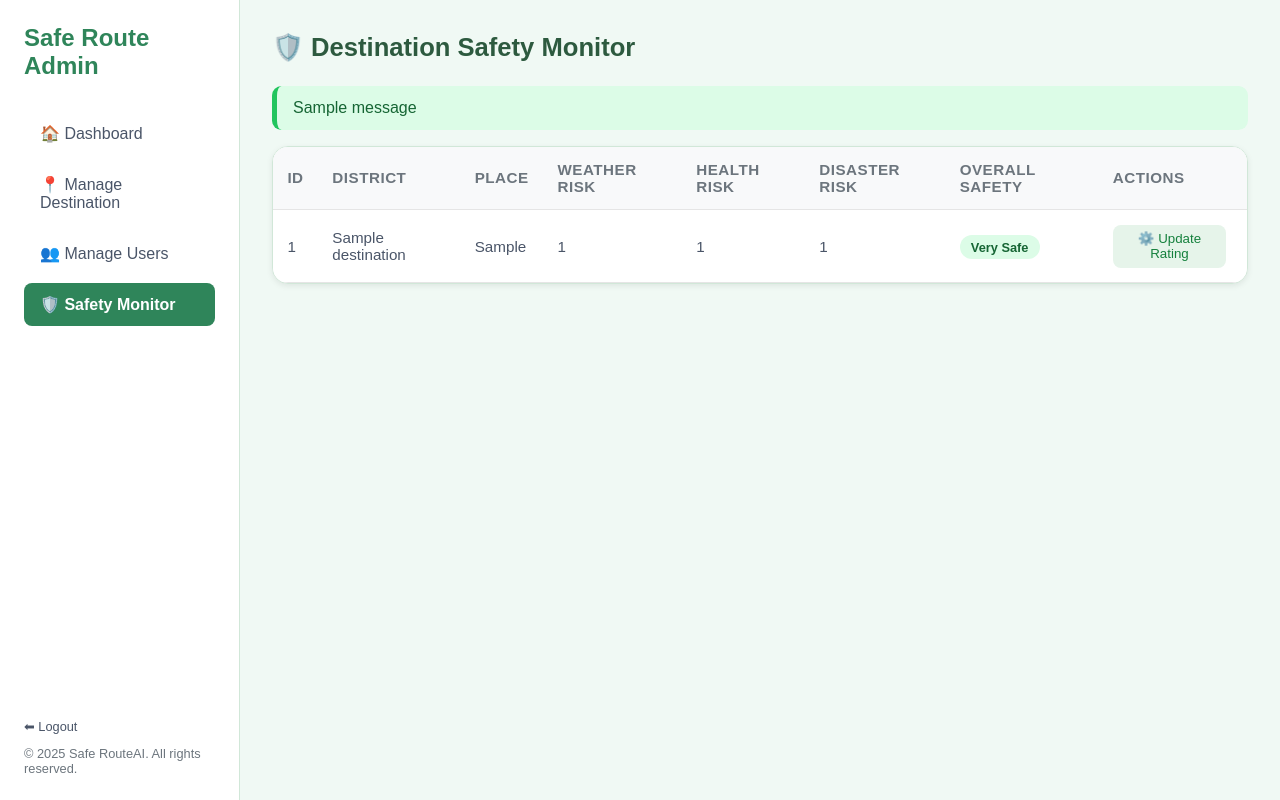
After one commit to hadeelashams/Safety-route-AI-Project-fork, a Flask app: page /admin/monitor in a window 1280 px wide. The commit adds this page. Run offline with Flask 3, Linux system fonts and the light colour scheme; tables that the repository leaves empty hold one stand-in row (values such as "Sample post"); one stand-in notice (Sample message) is shown.

Commit message:
completed

```diff
--- a/templates/admin/admin_layout.html
+++ b/templates/admin/admin_layout.html
@@ -3,7 +3,10 @@
 <head>
     <meta charset="UTF-8">
     <meta name="viewport" content="width=device-width, initial-scale=1.0">
+
+    <!-- ### THIS IS THE ONLY 'title' BLOCK THAT SHOULD EXIST ### -->
     <title>{% block title %}Safe Route Admin{% endblock %}</title>
+
     <!-- Link to the main admin stylesheet -->
     <link rel="stylesheet" href="{{ url_for('static', filename='css/admin.css') }}">
 
@@ -14,23 +17,20 @@
         <div>
             <h1>Safe Route Admin</h1>
             <nav class="nav">
-                <!-- MODIFIED: Links are now standard hrefs pointing to Flask routes -->
-                <!-- The 'active' class is now controlled by the active_page variable -->
-                <!-- FIX: Corrected url_for to use the blueprint prefix 'admin.' -->
                 <a href="{{ url_for('admin.dashboard') }}" class="nav-link {% if active_page == 'dashboard' %}active{% endif %}">🏠 Dashboard</a>
                 <a href="{{ url_for('admin.manage_destination') }}" class="nav-link {% if active_page == 'destinations' %}active{% endif %}">📍 Manage Destination</a>
                 <a href="{{ url_for('admin.manage_users') }}" class="nav-link {% if active_page == 'users' %}active{% endif %}">👥 Manage Users</a>
+                <a href="{{ url_for('admin.monitor') }}" class="nav-link {% if active_page == 'monitor' %}active{% endif %}">🛡️ Safety Monitor</a>
             </nav>
         </div>
         <div class="sidebar-footer">
-            <!-- FIX: Changed logout link to point to the correct logout route -->
             <a href="{{ url_for('auth.logout') }}" class="logout">⬅ Logout</a>
             <span>© 2025 Safe RouteAI. All rights reserved.</span>
         </div>
     </aside>
 
     <main class="main" id="content">
-        <!-- MODIFIED: Content from child templates will be inserted here -->
+        <!-- Content from child templates will be inserted here -->
         {% block content %}{% endblock %}
     </main>
 
--- /dev/null
+++ b/templates/admin/monitor.html
@@ -0,0 +1,188 @@
+{% extends "admin/admin_layout.html" %}
+
+{% block title %}Destination Monitor - Safe Route{% endblock %}
+
+{% block content %}
+<h2 class="page-title">🛡️ Destination Safety Monitor</h2>
+
+<!-- Flash Messages -->
+{% with messages = get_flashed_messages(with_categories=true) %}
+  {% if messages %}
+    {% for category, message in messages %}
+      <div class="alert alert-{{ 'success' if category == 'success' else 'error' }}">{{ message }}</div>
+    {% endfor %}
+  {% endif %}
+{% endwith %}
+
+<!-- Destination Ratings Table -->
+<div class="table-card">
+  <table>
+    <thead>
+      <tr>
+        <th>ID</th>
+        <th>District</th>
+        <th>Place</th>
+        <th>Weather Risk</th>
+        <th>Health Risk</th>
+        <th>Disaster Risk</th>
+        <th>Overall Safety</th>
+        <th>Actions</th>
+      </tr>
+    </thead>
+    <tbody>
+      {% for dest in destinations %}
+      <tr>
+        <td>{{ dest.Destination_id }}</td>
+        <td>{{ dest.Name }}</td>
+        <td>{{ dest.Place }}</td>
+        <td>{{ dest.safety_rating.weather_risk if dest.safety_rating else 'N/A' }}</td>
+        <td>{{ dest.safety_rating.health_risk if dest.safety_rating else 'N/A' }}</td>
+        <td>{{ dest.safety_rating.disaster_risk if dest.safety_rating else 'N/A' }}</td>
+        <td>
+          {% if dest.safety_rating and dest.safety_rating.weather_risk is not none and dest.safety_rating.health_risk is not none and dest.safety_rating.disaster_risk is not none %}
+            {% set avg_risk = (dest.safety_rating.weather_risk + dest.safety_rating.health_risk + dest.safety_rating.disaster_risk) / 3 %}
+            {% if avg_risk <= 1.5 %}
+              <span class="badge badge-safe">Very Safe</span>
+            {% elif avg_risk <= 2.5 %}
+              <span class="badge badge-safe">Safe</span>
+            {% elif avg_risk <= 3.5 %}
+              <span class="badge badge-caution">Moderate</span>
+            {% else %}
+              <span class="badge badge-unsafe">Risky</span>
+            {% endif %}
+          {% else %}
+            <span class="badge badge-unknown">Not Rated</span>
+          {% endif %}
+        </td>
+        <td class="actions">
+          <!-- ### START: THIS IS THE FIX ### -->
+          <!-- Using the `default(1)` filter is safer than an if/else here. -->
+          <!-- It handles both a missing `safety_rating` object AND `None` values for the risks. -->
+          <button type="button"
+             class="btn-secondary"
+             onclick="openRatingModal(
+               {{ dest.Destination_id }},
+               '{{ dest.Place | e }}',
+               {% if dest.safety_rating %}{{ dest.safety_rating.weather_risk or 1 }}{% else %}1{% endif %},
+               {% if dest.safety_rating %}{{ dest.safety_rating.health_risk or 1 }}{% else %}1{% endif %},
+               {% if dest.safety_rating %}{{ dest.safety_rating.disaster_risk or 1 }}{% else %}1{% endif %}
+             )">
+             ⚙️ Update Rating
+          </button>
+          <!-- ### END: THIS IS THE FIX ### -->
+        </td>
+      </tr>
+      {% endfor %}
+    </tbody>
+  </table>
+</div>
+
+<!-- Edit Rating Modal -->
+<div id="ratingModal" class="modal">
+  <div class="modal-content">
+    <div class="modal-header">
+      <h3 id="modalTitle">⚙️ Update Safety Rating</h3>
+      <button type="button" class="close-btn" onclick="closeModal()">×</button>
+    </div>
+
+    <form id="ratingForm" method="POST">
+      <div class="form-grid">
+        <div class="full-width">
+          <label>Destination</label>
+          <input type="text" id="destName" readonly disabled style="background:#eee; cursor: not-allowed; padding: 0.6rem; border: 1px solid #d1e7d8; border-radius: 0.5rem; font-size: 1rem; width: 100%;">
+        </div>
+        <div>
+          <label for="weather_risk">Weather Risk (1-5)</label>
+          <input type="number" name="weather_risk" id="weather_risk" min="1" max="5" required>
+        </div>
+        <div>
+          <label for="health_risk">Health Risk (1-5)</label>
+          <input type="number" name="health_risk" id="health_risk" min="1" max="5" required>
+        </div>
+        <div class="full-width">
+          <label for="disaster_risk">Disaster Risk (1-5)</label>
+          <input type="number" name="disaster_risk" id="disaster_risk" min="1" max="5" required>
+        </div>
+      </div>
+
+      <div class="modal-actions">
+        <button type="submit" class="btn-primary">💾 Save Changes</button>
+        <button type="button" class="btn-secondary" onclick="closeModal()">❌ Cancel</button>
+      </div>
+    </form>
+  </div>
+</div>
+{% endblock %}
+
+{% block scripts %}
+<script>
+function openRatingModal(id, name, weather, health, disaster) {
+  // Set form action using proper URL construction
+  document.getElementById("ratingForm").action = "/admin/update-safety-rating/" + id;
+
+  // Fill form fields
+  document.getElementById("destName").value = name;
+  document.getElementById("weather_risk").value = weather;
+  document.getElementById("health_risk").value = health;
+  document.getElementById("disaster_risk").value = disaster;
+
+  // Show modal
+  document.getElementById("ratingModal").style.display = "flex";
+}
+
+function closeModal() {
+  document.getElementById("ratingModal").style.display = "none";
+}
+
+// Close modal if user clicks outside of it
+window.onclick = function(event) {
+  const modal = document.getElementById("ratingModal");
+  if (event.target == modal) {
+    closeModal();
+  }
+}
+</script>
+{% endblock %}
+
+
+{% block extra_css %}
+<style>
+/* Re-using styles from other admin pages and adding specific ones */
+.page-title { font-size: 1.6rem; font-weight: 600; margin-bottom: 1.5rem; color: #2d5a3f; }
+.alert { padding: 0.8rem 1rem; margin-bottom: 1rem; border-radius: 0.6rem; font-weight: 500; }
+.alert-success { background: #dcfce7; color: #166534; border-left: 5px solid #22c55e; }
+.alert-error { background: #fee2e2; color: #991b1b; border-left: 5px solid #dc2626; }
+
+.btn-primary { background: #2d5a3f; color: #fff; border: none; padding: 0.6rem 1.2rem; border-radius: 0.6rem; cursor: pointer; font-weight: 500; transition: background 0.2s ease; }
+.btn-primary:hover { background: #16a34a; }
+.btn-secondary { background: #e6f4ea; color: #15803d; padding: 0.4rem 0.8rem; border-radius: 0.5rem; text-decoration: none; margin-right: 0.4rem; transition: background 0.2s ease; border: none; cursor: pointer; font-weight: 500; }
+.btn-secondary:hover { background: #c7e9cf; }
+
+.table-card { background: #fff; border-radius: 1rem; box-shadow: 0 2px 6px rgba(0,0,0,0.08); border: 1px solid #d1e7d8; overflow-x: auto; }
+table { width: 100%; border-collapse: collapse; }
+thead { background: #f0f9f4; color: #2f855a; font-weight: 600; text-transform: uppercase; font-size: 0.8rem; }
+th, td { padding: 0.9rem; text-align: left; border-bottom: 1px solid #e5e5e5; font-size: 0.95rem; }
+tbody tr:hover { background: #f9fafb; }
+
+/* Safety Badges */
+.badge { padding: 0.3rem 0.7rem; border-radius: 99px; font-weight: bold; font-size: 0.8rem; }
+.badge-safe { background-color: #dcfce7; color: #166534; }
+.badge-caution { background-color: #fef9c3; color: #854d0e; }
+.badge-unsafe { background-color: #fee2e2; color: #991b1b; }
+.badge-unknown { background-color: #e5e7eb; color: #4b5563; }
+
+/* Modal */
+.modal { display: none; position: fixed; top: 0; left: 0; width: 100%; height: 100%; background: rgba(0,0,0,0.45); justify-content: center; align-items: center; z-index: 1000; }
+.modal-content { background: #fff; padding: 1.6rem; border-radius: 1rem; box-shadow: 0 8px 20px rgba(0,0,0,0.25); width: 500px; max-width: 95%; animation: fadeIn 0.3s ease; }
+.modal-header { display: flex; justify-content: space-between; align-items: center; margin-bottom: 1.5rem; }
+.modal-header h3 { margin: 0; font-size: 1.4rem; color: #2d5a3f; }
+.close-btn { background: none; border: none; font-size: 1.5rem; cursor: pointer; color: #666; }
+.close-btn:hover { color: #b91c1c; }
+.form-grid { display: grid; grid-template-columns: 1fr 1fr; gap: 1.2rem; }
+.form-grid .full-width { grid-column: span 2; }
+label { font-size: 0.9rem; font-weight: 500; color: #374151; margin-bottom: 0.3rem; display: block; }
+input[type="number"] { width: 100%; padding: 0.6rem; border: 1px solid #d1e7d8; border-radius: 0.5rem; font-size: 1rem; background: #f9fdfb; }
+.modal-actions { margin-top: 1.5rem; display: flex; gap: 0.6rem; justify-content: flex-end; }
+@keyframes fadeIn { from { opacity: 0; transform: scale(0.95); } to { opacity: 1; transform: scale(1); } }
+</style>
+{% endblock %}
```
Also changed, not shown: backend/admin.py (+79 -7 lines), backend/aiservice.py (+16 -7 lines), models.py (+2 -17 lines), static/data/risklog.csv (+36 -0 lines), templates/admin/manage_destination.html (+25 -10 lines), templates/user/user_dashboard.html (+36 -2 lines).
